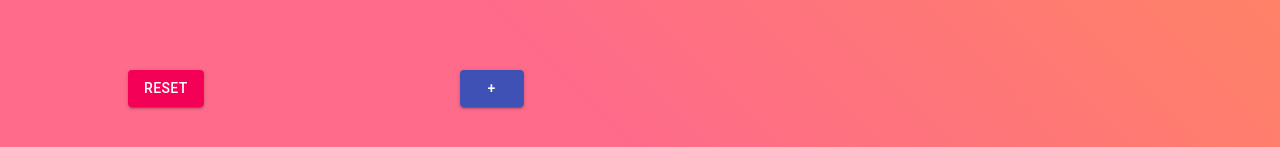
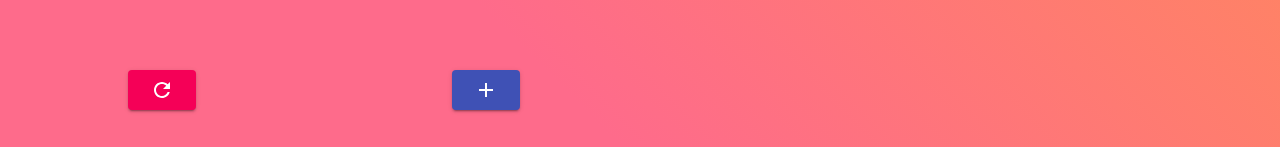
Before and after one commit to Lewis-Hamilton/simplescore, a React (Create React App) app: page / in a window 1280 px wide. Shown: the part 650-797 px from the top of the page. Built offline with nearby package versions, Linux system fonts and the light colour scheme.

Commit message:
added icons

```diff
--- a/package.json
+++ b/package.json
@@ -4,6 +4,7 @@
   "private": true,
   "dependencies": {
     "@material-ui/core": "^4.12.3",
+    "@material-ui/icons": "^4.11.2",
     "@testing-library/jest-dom": "^5.14.1",
     "@testing-library/react": "^11.2.7",
     "@testing-library/user-event": "^12.8.3",
--- a/src/App.js
+++ b/src/App.js
@@ -3,8 +3,9 @@
 import Typography from "@material-ui/core/Typography";
 import Grid from "@material-ui/core/Grid";
 import { makeStyles } from "@material-ui/core/styles";
-import Box from "@material-ui/core/Box";
+import AddIcon from "@material-ui/icons/Add";
 import Container from "@material-ui/core/Container";
+import RefreshIcon from "@material-ui/icons/Refresh";
 
 const useStyles = makeStyles((theme) => ({
   root: {
@@ -42,22 +43,24 @@
       <Grid container direction="row" className={classes.grid}>
         <Grid item>
           <Button
+            size="large"
             variant="contained"
             color="secondary"
             onClick={() => setScore(0)}
             className={classes.button}
           >
-            Reset
+            <RefreshIcon />
           </Button>
         </Grid>
         <Grid item>
           <Button
+            size="large"
             variant="contained"
             color="primary"
             onClick={() => setScore(score + 1)}
             className={classes.button}
           >
-            +
+            <AddIcon />
           </Button>
         </Grid>
       </Grid>
```
Also changed, not shown: 1 other file (tests, documents, lock files or other folders).
